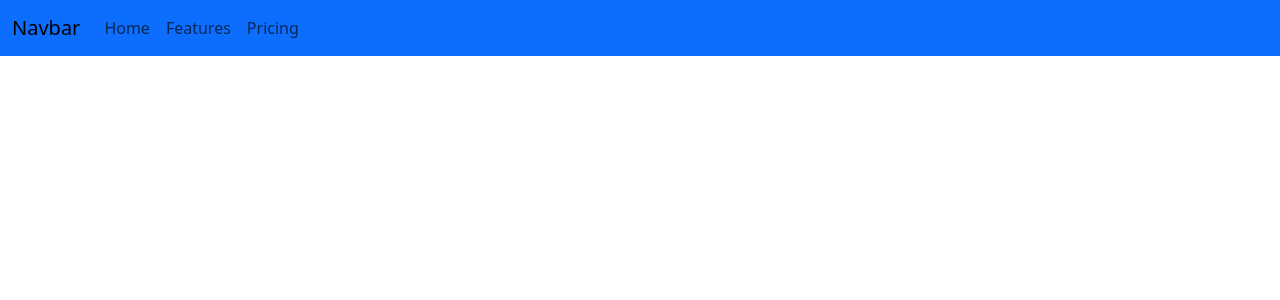
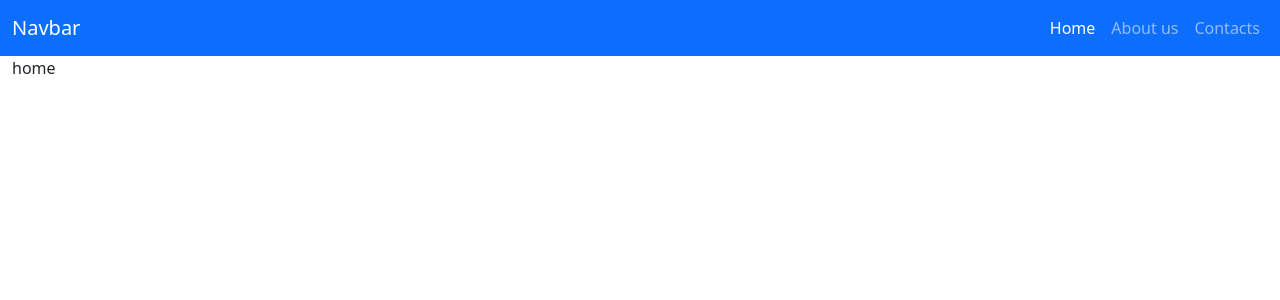
Before and after one commit to AntonForikov/homework62, a React (Vite) app: page / in a window 1280 px wide. Shown: the top 300 px of the page. Built offline with nearby package versions, Linux system fonts and the light colour scheme.

Commit message:
Added routes for new elements

```diff
--- a/src/App.tsx
+++ b/src/App.tsx
@@ -1,10 +1,24 @@
 import AppBar from './components/AppBar/AppBar';
+import {Route, Routes} from 'react-router-dom';
+import Home from './containers/Home/Home';
+import AboutUs from './containers/AboutUs/AboutUs';
+import Contacts from './containers/Contacts/Contacts';
 
 function App() {
 
   return (
     <>
-      <AppBar />
+      <header>
+        <AppBar />
+      </header>
+      <main className='container-fluid'>
+        <Routes>
+          <Route path='/' element={<Home />}/>
+          <Route path='about-us' element={<AboutUs />} />
+          <Route path='contacts' element={<Contacts />} />
+          <Route path='*' element={<h1>Not found!</h1>}/>
+        </Routes>
+      </main>
     </>
   );
 }
--- a/src/components/AppBar/AppBar.tsx
+++ b/src/components/AppBar/AppBar.tsx
@@ -1,21 +1,23 @@
 import React from 'react';
+import {NavLink} from 'react-router-dom';
 
 const AppBar: React.FC = () => {
   return (
-    <nav className="navbar navbar-expand-lg navbar-light bg-primary">
+    <nav className="navbar navbar-expand-lg navbar-dark bg-primary">
       <div className="container-fluid">
-        <a className="navbar-brand" href="#">Navbar</a>
-        <button className="navbar-toggler" type="button" data-bs-toggle="collapse" data-bs-target="#navbarNavAltMarkup"
-                aria-controls="navbarNavAltMarkup" aria-expanded="false" aria-label="Toggle navigation">
-          <span className="navbar-toggler-icon"></span>
-        </button>
-        <div className="collapse navbar-collapse" id="navbarNavAltMarkup">
-          <div className="navbar-nav">
-            <a className="nav-link" href="#">Home</a>
-            <a className="nav-link" href="#">Features</a>
-            <a className="nav-link " href="#">Pricing</a>
-          </div>
-        </div>
+        <NavLink className="navbar-brand" to="#">Navbar</NavLink>
+
+        <ul className='navbar-nav ms-auto'>
+          <li>
+            <NavLink className="nav-link" to='/'>Home</NavLink>
+          </li>
+          <li>
+            <NavLink className="nav-link" to="/about-us">About us</NavLink>
+          </li>
+          <li>
+            <NavLink className="nav-link " to="/contacts">Contacts</NavLink>
+          </li>
+        </ul>
       </div>
     </nav>
   );
```
